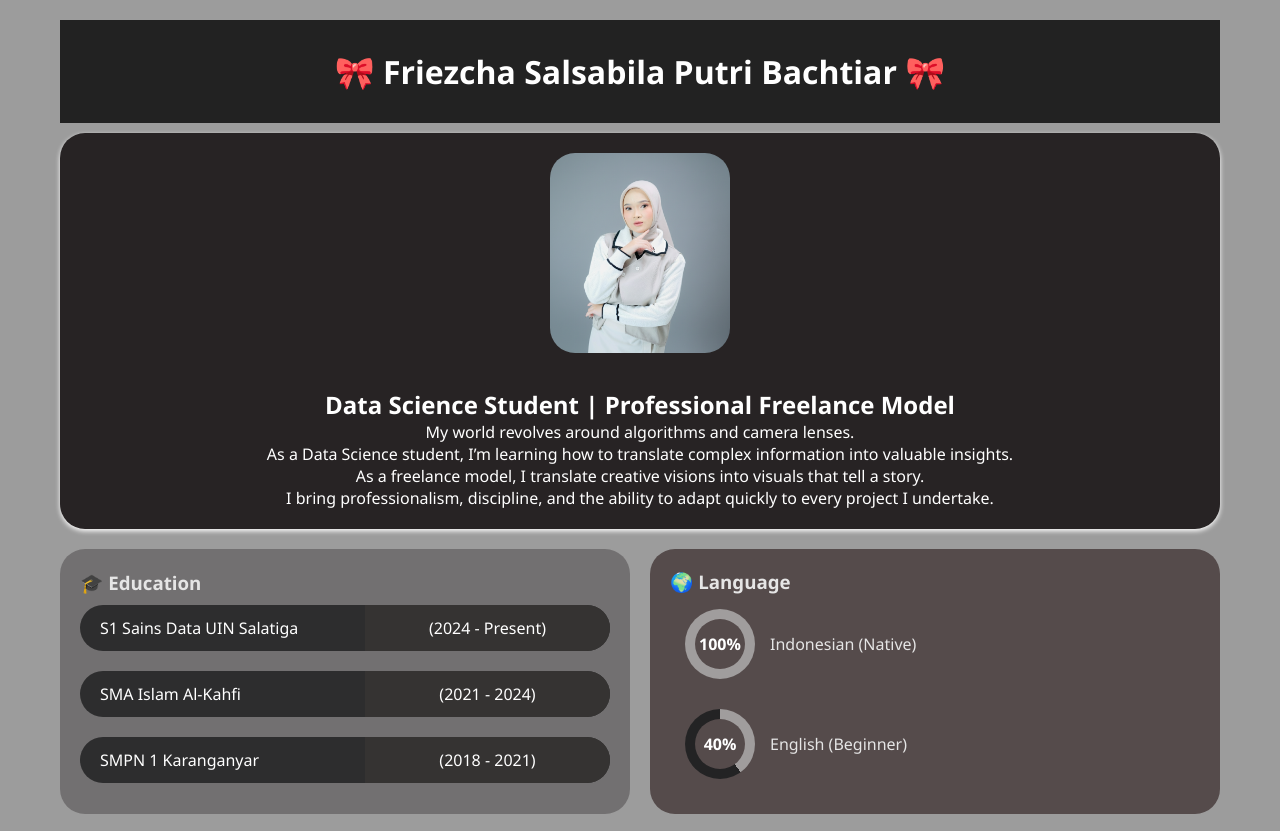
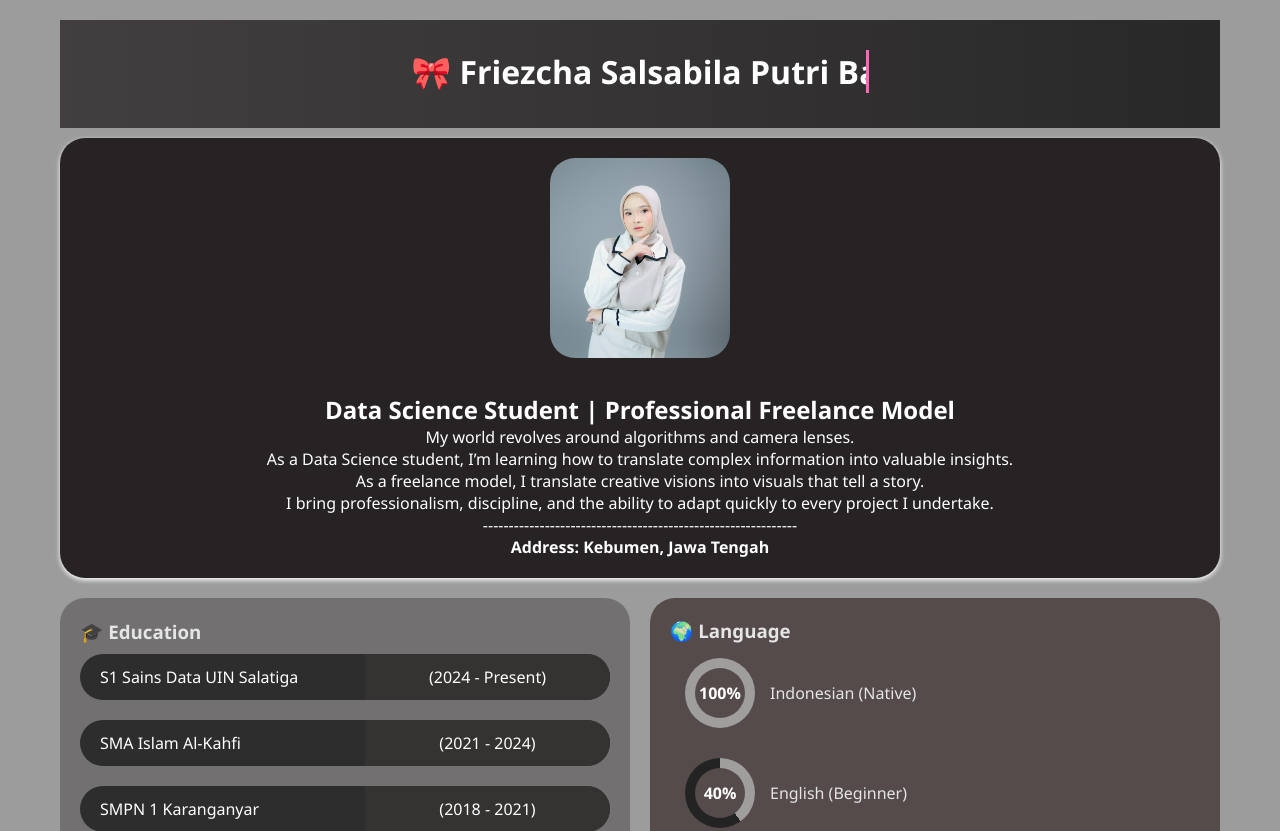
Before and after one commit to friezchasalsa/UTS_FRIEZCHA, a Django app: page / in a window 1280 px wide. Shown: the top 831 px of the page. Run offline with Django 5.2, Linux system fonts and the light colour scheme.

Commit message:
third commit

```diff
--- a/static/css/style.css
+++ b/static/css/style.css
@@ -20,11 +20,57 @@ body {
 
 /* HEADER */
 .header {
-    background: #222222;
+    background: linear-gradient(
+        270deg,
+        #222222,
+        #554f52,
+        #222222
+    );
+    background-size: 400% 400%;
+
     color: white;
     text-align: center;
     padding: 30px;
     margin-bottom: 10px;
+
+    animation: gradientMove 5s ease infinite;
+}
+
+@keyframes gradientMove {
+    0% {
+        background-position: 0% 50%;
+    }
+    50% {
+        background-position: 100% 50%;
+    }
+    100% {
+        background-position: 0% 50%;
+    }
+}
+
+.typing {
+    display: inline-block;
+    overflow: hidden;
+    white-space: nowrap;
+    border-right: 3px solid #ff69b4;
+    width: 0;
+
+    animation:
+        typing 10s steps(32, end) infinite,
+        blink 0.8s step-end infinite;
+}
+
+@keyframes typing {
+    0% { width: 0; }
+    45% { width: 32ch; }
+    55% { width: 32ch; }
+    100% { width: 0; }
+}
+
+@keyframes blink {
+    50% {
+        border-color: transparent;
+    }
 }
 
 /* GRID */
--- a/templates/index.html
+++ b/templates/index.html
@@ -14,7 +14,9 @@
 
     <!-- HEADER -->
     <header class="header">
-        <h1>🎀 Friezcha Salsabila Putri Bachtiar 🎀</h1>
+        <h1 class="typing">
+        🎀 Friezcha Salsabila Putri Bachtiar 🎀
+        </h1>
     </header>
 
     <!-- GRID -->
@@ -33,6 +35,8 @@
                     As a freelance model, I translate creative visions into visuals that tell a story.<br>
                     I bring professionalism, discipline, and the ability to adapt quickly to every project I undertake.
                 </p>
+                <p>-------------------------------------------------------------</p>
+                <p> <b>Address: Kebumen, Jawa Tengah </b></p>
             </div>
         </section>
 
```
